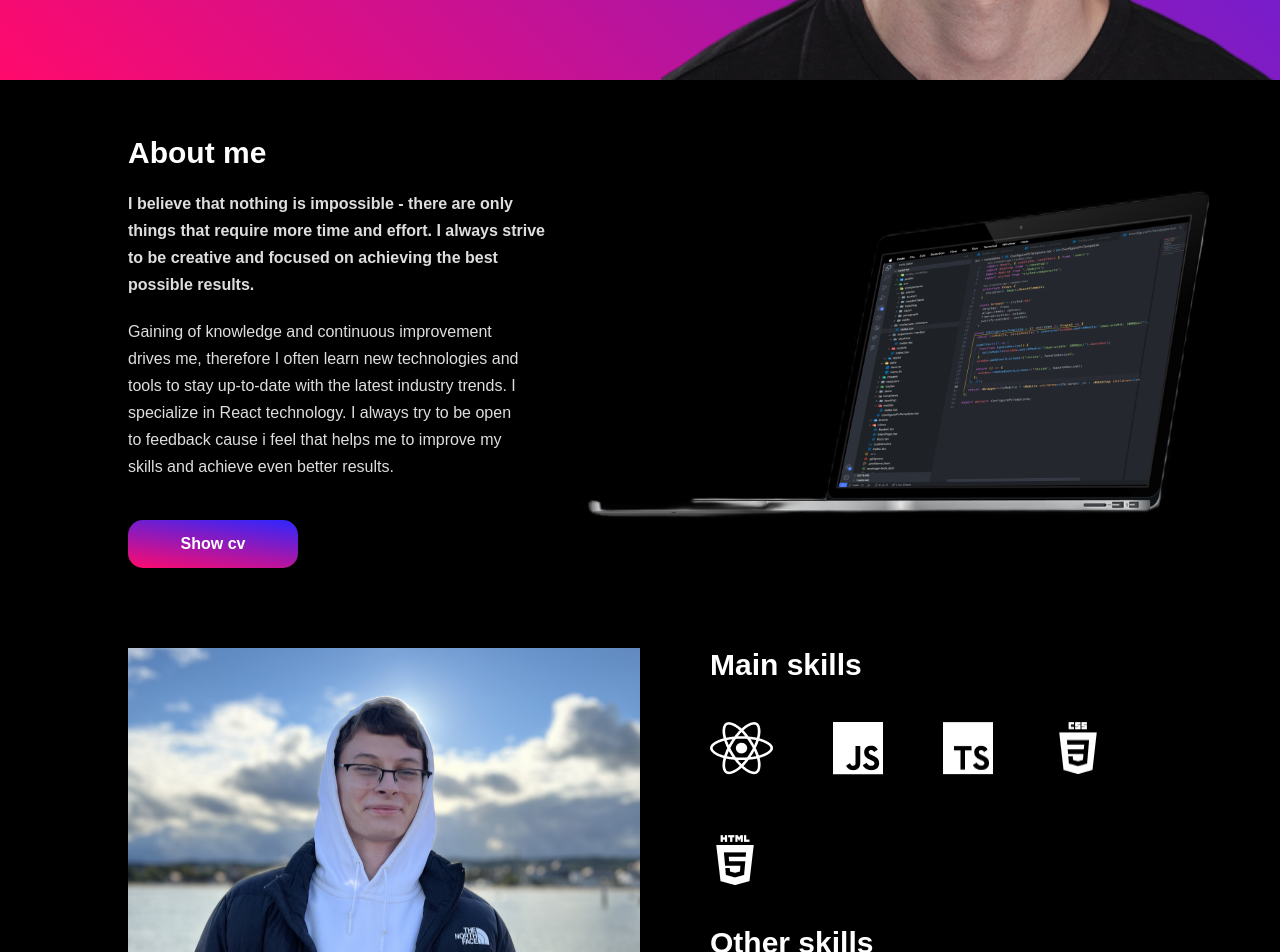
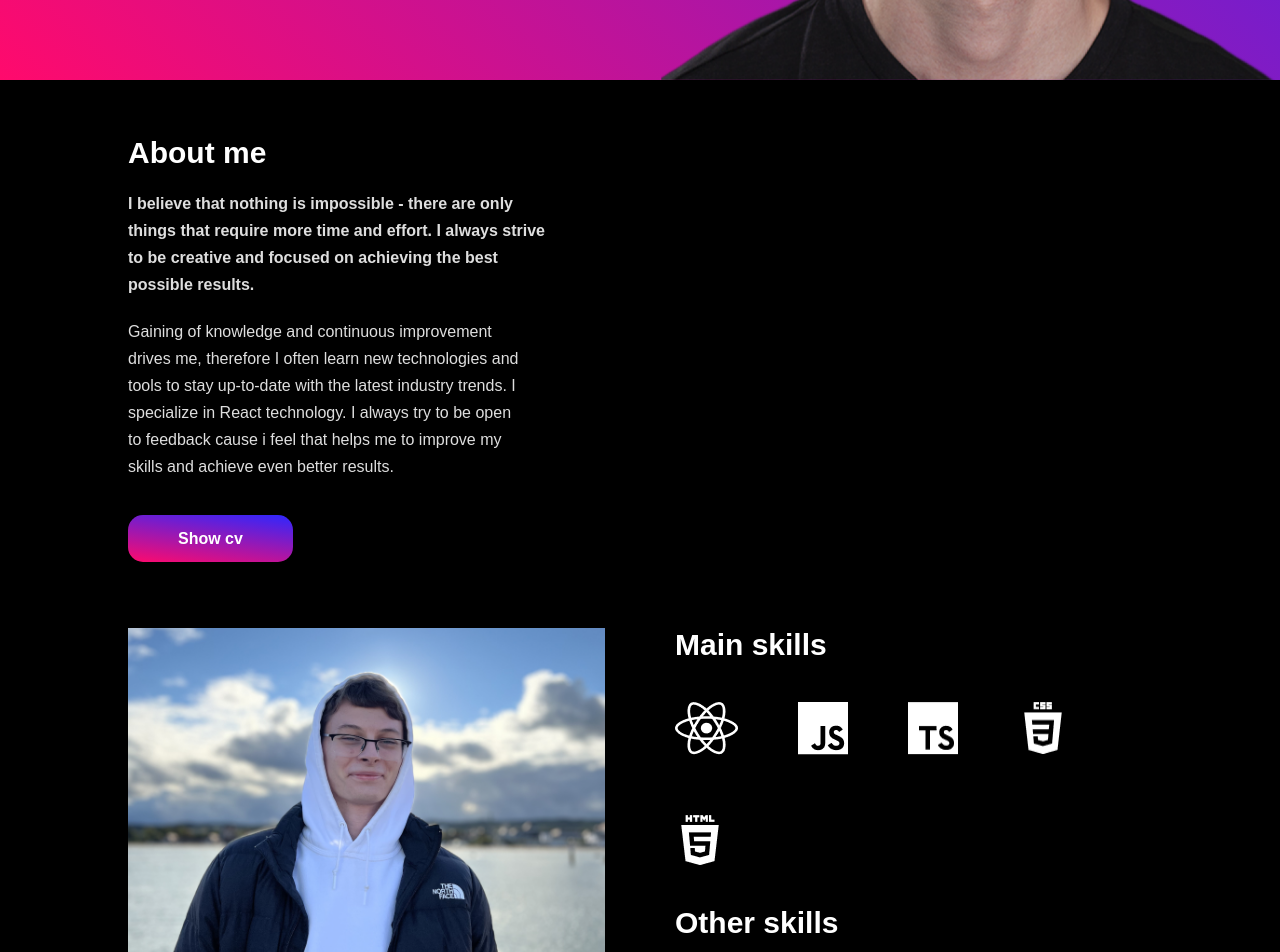
Before and after one commit to AlbertDabal/Portfolio, a React (Create React App) app in the folder frontend/: page / in a window 1280 px wide. Shown: the part 720-1672 px from the top of the page. Built offline with nearby package versions, Linux system fonts and the light colour scheme.

Commit message:
add animation home and about me

```diff
--- a/frontend/src/components/molecues/navbar/navbar-mobile/NavbarMobile.tsx
+++ b/frontend/src/components/molecues/navbar/navbar-mobile/NavbarMobile.tsx
@@ -160,7 +160,7 @@ export const NavbarMobile = () => {
                 to={item.link}
                 spy={true}
                 smooth={true}
-                offset={-60}
+                offset={-30}
                 duration={500}
               >
                 {item.name}
--- a/frontend/src/components/organisms/about-me/AboutMe.tsx
+++ b/frontend/src/components/organisms/about-me/AboutMe.tsx
@@ -14,6 +14,7 @@ import react from 'images/technology-icon/react.png';
 import ts from 'images/technology-icon/ts.png';
 import github from 'images/technology-icon/github.png';
 import linkedin from 'images/technology-icon/linkedin.png';
+import { motion, Variants } from 'framer-motion';
 
 const Wrapper = styled.div`
   margin-top: 15vh;
@@ -45,10 +46,8 @@ const Wrapper = styled.div`
 
 const Image = styled.img`
   object-fit: contain;
-  margin-top: -370px;
-  box-shadow: none;
+
   position: absolute;
-  right: -100px;
 
   @media (max-width: 1300px) {
     width: 80%;
@@ -78,13 +77,7 @@ const Description = styled.div`
 const StyledButton = styled(Button)`
   margin-top: 20px;
   width: 170px;
-
-  /* margin: 10px 30px 10px 0px; */
   text-align: center;
-  transition: 0.5s all ease;
-  &:hover {
-    transform: perspective(1000px) translateZ(100px);
-  }
 `;
 
 const Bottom = styled.div`
@@ -142,6 +135,63 @@ const GroupSocial = styled.div`
   }
 `;
 
+const cardVariants: Variants = {
+  offscreen: {
+    x: '-100vw'
+  },
+  onscreen: {
+    x: 0,
+    transition: {
+      type: 'spring',
+      bounce: 0,
+      duration: 0.8
+    }
+  }
+};
+
+const imageVariants: Variants = {
+  offscreen: {
+    x: '100vw'
+  },
+  onscreen: {
+    x: 100,
+    transition: {
+      type: 'spring',
+      bounce: 0,
+      duration: 0.8,
+      delay: 0.5
+    }
+  }
+};
+
+const imageVariantsOther: Variants = {
+  offscreen: {
+    x: '100vw'
+  },
+  onscreen: {
+    x: 0,
+    transition: {
+      type: 'spring',
+      bounce: 0,
+      duration: 0.8,
+      delay: 0.5
+    }
+  }
+};
+
+const infoVariant: Variants = {
+  offscreen: {
+    opacity: 0
+  },
+  onscreen: {
+    opacity: 1,
+    transition: {
+      duration: 0.5,
+      delay: 0.5
+    }
+  }
+};
+
 export const AboutMe = () => {
   const [data, setData] = useState<any>(null);
 
@@ -163,26 +213,75 @@ export const AboutMe = () => {
       <div style={{ position: 'relative' }}>
         <Wrapper>
           {data && (
+            <motion.div
+              className="card-container"
+              initial="offscreen"
+              whileInView="onscreen"
+              viewport={{ once: true, amount: 0.8 }}
+            >
               <Description>
-              <Heading bold>{data.title}</Heading>
+                <Heading bold>
+                  <motion.div variants={cardVariants}>{data.title}</motion.div>
+                </Heading>
                 <StyledParagraph bold light>
-                {data.descriptionTop}
+                  <motion.div variants={cardVariants}>{data.descriptionTop}</motion.div>
                 </StyledParagraph>
                 <StyledParagraph style={{ marginRight: 40 }} light>
-                {data.description}
+                  <motion.div variants={cardVariants}>{data.description}</motion.div>
                 </StyledParagraph>
                 <Bottom>
+                  <motion.div variants={cardVariants} style={{ marginTop: 30 }}>
+                    <motion.div
+                      initial={{ opacity: 0, scale: 1 }}
+                      animate={{ opacity: 1, scale: [1, 1.1, 1] }}
+                      transition={{
+                        delay: 1.3,
+                        duration: 0.5,
+                        scale: {
+                          duration: 1.5,
+                          delay: 1.4
+                        }
+                      }}
+                    >
+                      <motion.div whileHover={{ scale: 1.1 }} transition={{ duration: 0.5 }}>
                         <StyledButton other href={process.env.PUBLIC_URL + `/data/${data.cvLink}`} target="_blank">
                           {data.cvButton}
                         </StyledButton>
+                      </motion.div>
+                    </motion.div>
+                  </motion.div>
                 </Bottom>
               </Description>
+            </motion.div>
           )}
+          <motion.div
+            className="card-container"
+            initial="offscreen"
+            whileInView="onscreen"
+            viewport={{ once: true, amount: 0.8 }}
+          >
+            <motion.div
+              style={{
+                position: 'absolute',
+                marginTop: '-770px'
+              }}
+              variants={imageVariants}
+            >
               <Image draggable={false} src={laptop} alt={laptop} />
+            </motion.div>
+          </motion.div>
         </Wrapper>
         <Row>
-          <img style={{ flex: 1 }} src={profile2} />
           <div style={{ flex: 1 }}>
+            <motion.div initial="offscreen" whileInView="onscreen" viewport={{ once: true, amount: 0.8 }}>
+              <motion.div variants={cardVariants}>
+                <img style={{ width: '100%', height: 'auto' }} src={profile2} />
+              </motion.div>
+            </motion.div>
+          </div>
+          <div style={{ flex: 1, display: 'flex' }}>
+            <motion.div initial="offscreen" whileInView="onscreen" viewport={{ once: true, amount: 0.8 }}>
+              <motion.div variants={imageVariantsOther}>
                 <Heading bold>Main skills</Heading>
                 <div style={{ display: 'flex', gap: 60, marginTop: 40, flexWrap: 'wrap' }}>
                   <img src={react} />
@@ -196,11 +295,19 @@ export const AboutMe = () => {
                 </Heading>
                 <StyledParagraph big light bold>
                   <ul style={{ listStyle: 'square', marginLeft: 30 }}>
-                <li>Express</li> <li>MongoDB</li> <li>MySQL</li> <li>GIT</li> <li>Docker</li>
+                    <li>Express</li>
+                    <li>MongoDB</li>
+                    <li>MySQL</li>
+                    <li>GIT</li>
+                    <li>Docker</li>
                   </ul>
                 </StyledParagraph>
+              </motion.div>
+            </motion.div>
           </div>
         </Row>
+        <motion.div initial="offscreen" whileInView="onscreen" viewport={{ once: true, amount: 0.8 }}>
+          <motion.div variants={infoVariant}>
             <GroupSocial>
               <IconBox target="_blank" href="https://github.com/AlbertDabal">
                 <img src={github} />
@@ -215,6 +322,8 @@ export const AboutMe = () => {
                 </Paragraph>
               </IconBox>
             </GroupSocial>
+          </motion.div>
+        </motion.div>
       </div>
     </BasicTemplate>
   );
--- a/frontend/src/components/organisms/main/Main.tsx
+++ b/frontend/src/components/organisms/main/Main.tsx
@@ -135,25 +135,88 @@ export const Main = () => {
     GetData();
   }, []);
 
+  const containerStart = {
+    hidden: {
+      opacity: 0,
+      transition: {},
+      x: '-100vw'
+    },
+    visable: {
+      x: 0,
+      y: 0,
+      opacity: 1,
+      transition: {
+        velocity: -100,
+        delay: 0.1,
+        duration: 0.3
+      }
+    }
+  };
+
+  const containerNext = {
+    hidden: {
+      opacity: 0,
+      transition: {}
+    },
+    visable: {
+      x: 0,
+      y: 0,
+      opacity: 1,
+      transition: {
+        velocity: -100,
+        duration: 0.3,
+        delay: 1
+      }
+    }
+  };
+
   return (
     <Wrapper id="main">
       {data ? (
         <Row>
           <Description>
             <div>
+              <motion.h1 variants={containerStart} initial="hidden" animate="visable">
                 <Title bold>{data.title}</Title>
+              </motion.h1>
+              <motion.h1 variants={containerStart} initial="hidden" animate="visable">
                 <Title>{data.subtitle}</Title>
+              </motion.h1>
             </div>
+            <motion.p variants={containerNext} initial="hidden" animate="visable">
               <StyledParagraph light>
                 <div dangerouslySetInnerHTML={{ __html: data.description }} />
               </StyledParagraph>
+            </motion.p>
+            <motion.div
+              initial={{ opacity: 0, scale: 1 }}
+              animate={{ opacity: 1, scale: [1, 1.1, 1] }}
+              transition={{
+                delay: 1.5,
+                duration: 0.5,
+                scale: {
+                  duration: 1.5,
+                  delay: 1.4
+                }
+              }}
+            >
               <motion.div whileHover={{ scale: 1.1 }} transition={{ duration: 0.5 }}>
-              <StyledLink to="about-me" spy={true} smooth={true} offset={-60} duration={500}>
+                <StyledLink to="about-me" spy={true} smooth={true} offset={-30} duration={500}>
                   {data.button}
                 </StyledLink>
               </motion.div>
+            </motion.div>
           </Description>
+          <motion.div
+            initial={{ opacity: 0 }}
+            animate={{ opacity: 1 }}
+            transition={{
+              delay: 0.8,
+              duration: 0.5
+            }}
+          >
             <Image src={profile} alt={profile} />
+          </motion.div>
         </Row>
       ) : null}
     </Wrapper>
```
Lines whose indentation alone changed are shown as unchanged.
